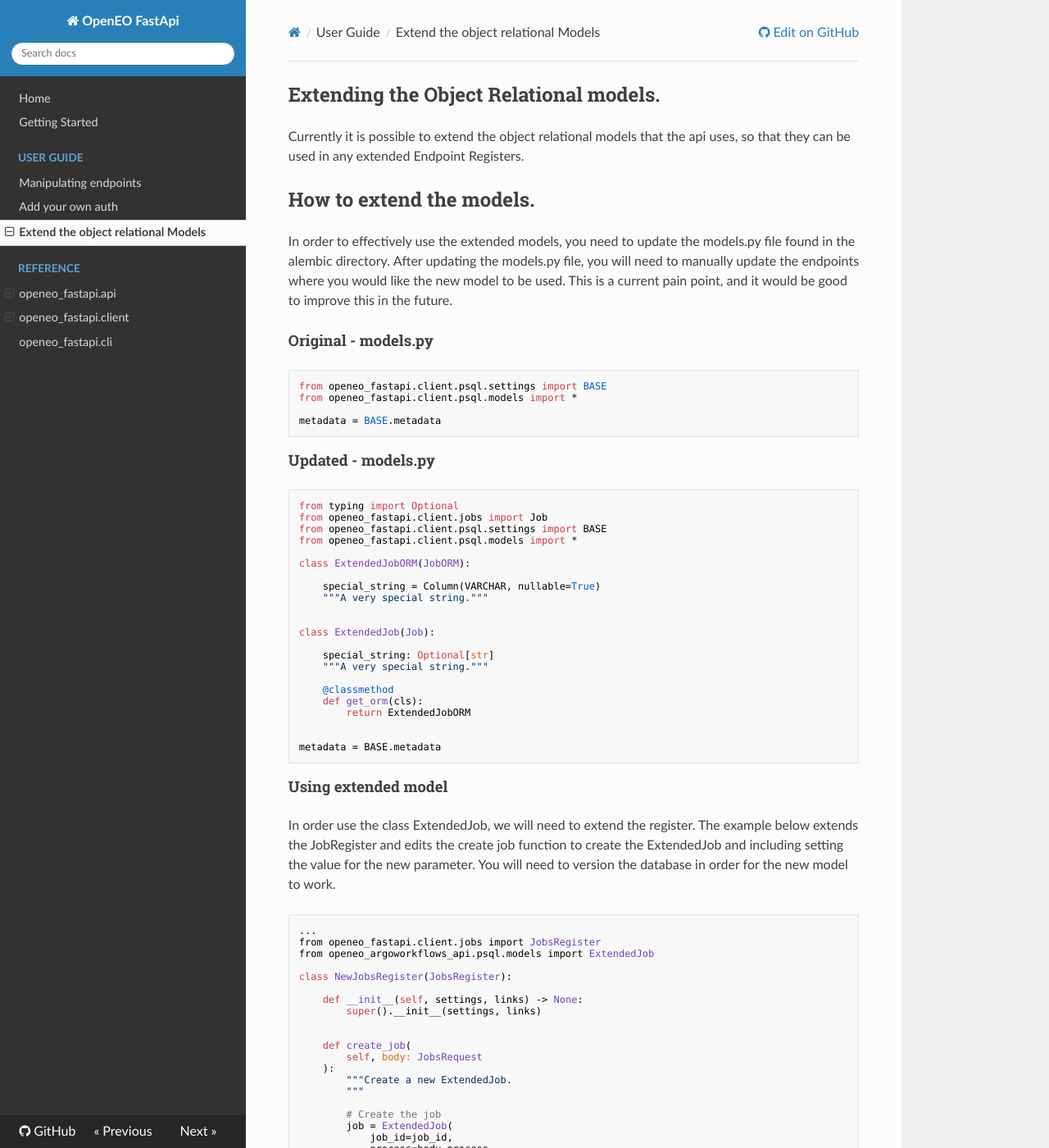
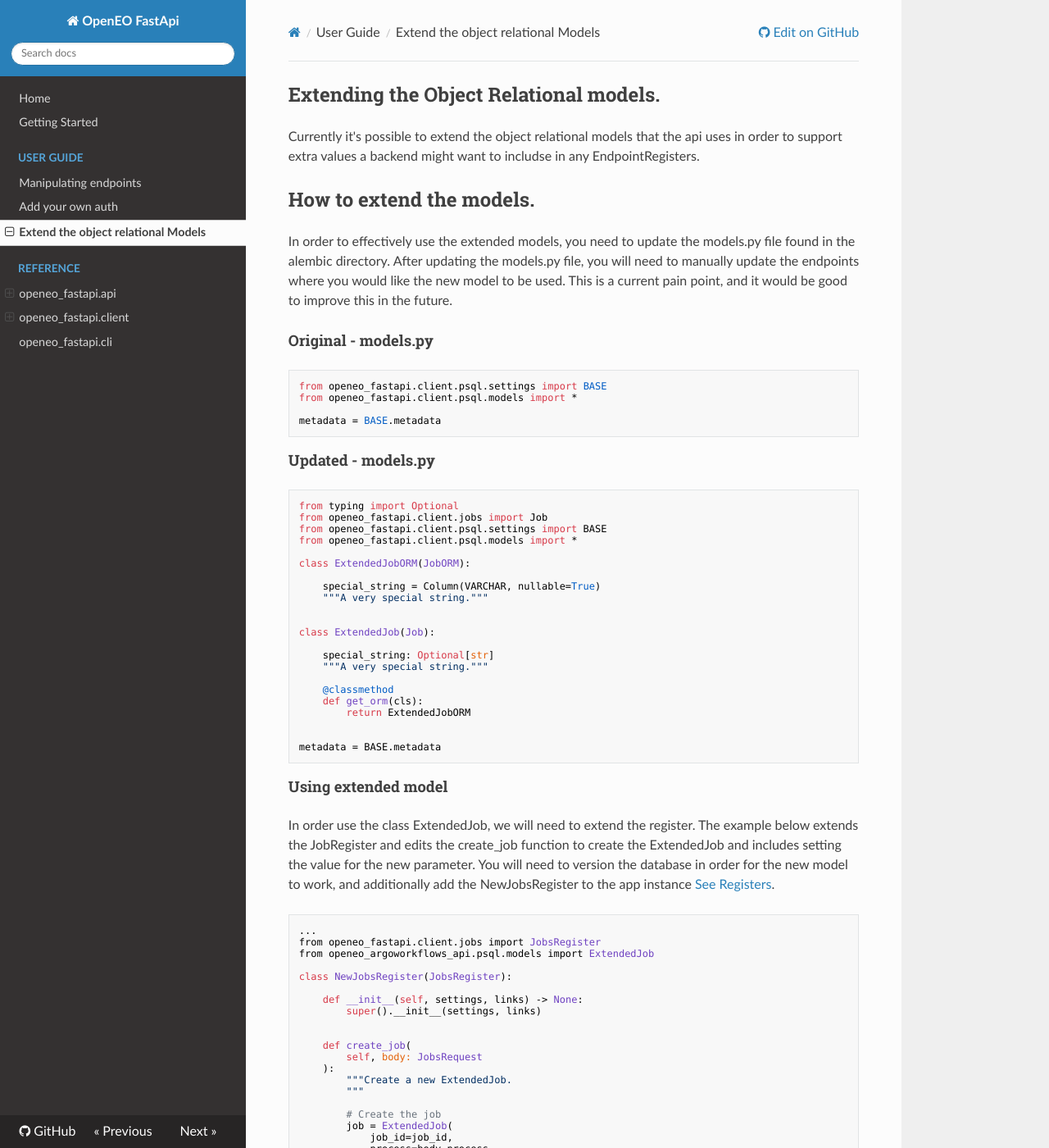
Before and after one commit to eodcgmbh/openeo-fastapi, an MkDocs documentation site: the page built from docs/guide/orms.md, in a window 1280 px wide and 1400 px high. Shown: the whole window at 82% size. Built offline with MkDocs 1.6.1, drawn with Linux system fonts in a browser that asks for light colours; nearby versions of some CDN libraries.

Commit message:
proof read

```diff
--- a/docs/guide/orms.md
+++ b/docs/guide/orms.md
@@ -1,10 +1,10 @@
 ## Extending the Object Relational models.
 
-Currently it is possible to extend the object relational models that the api uses, so that they can be used in any extended Endpoint Registers.
+Currently it's possible to extend the object relational models that the api uses in order to support extra values a backend might want to includse in any EndpointRegisters.
 
 ## How to extend the models.
 
-In order to effectively use the extended models, you need  to  update the models.py file found in the alembic directory. After updating the models.py file, you will need to manually update the endpoints where you would like the new model to be used. This is a current pain point, and it would be good to improve this in the future.
+In order to effectively use the extended models, you need to update the models.py file found in the alembic directory. After updating the models.py file, you will need to manually update the endpoints where you would like the new model to be used. This is a current pain point, and it would be good to improve this in the future.
 
 #### Original - models.py
 
@@ -41,7 +41,7 @@
 
 #### Using extended model
 
-In order use the class ExtendedJob, we will need to extend the register. The example below extends the JobRegister and edits the create job function to create the ExtendedJob and including setting the value for the new parameter. You will need to version the database in order for the new model to work.
+In order use the class ExtendedJob, we will need to extend the register. The example below extends the JobRegister and edits the create_job function to create the ExtendedJob and includes setting the value for the new parameter. You will need to version the database in order for the new model to work, and additionally add the NewJobsRegister to the app instance [See Registers](/docs/guide/registers.md).
 
     ...
     from openeo_fastapi.client.jobs import JobsRegister
```
